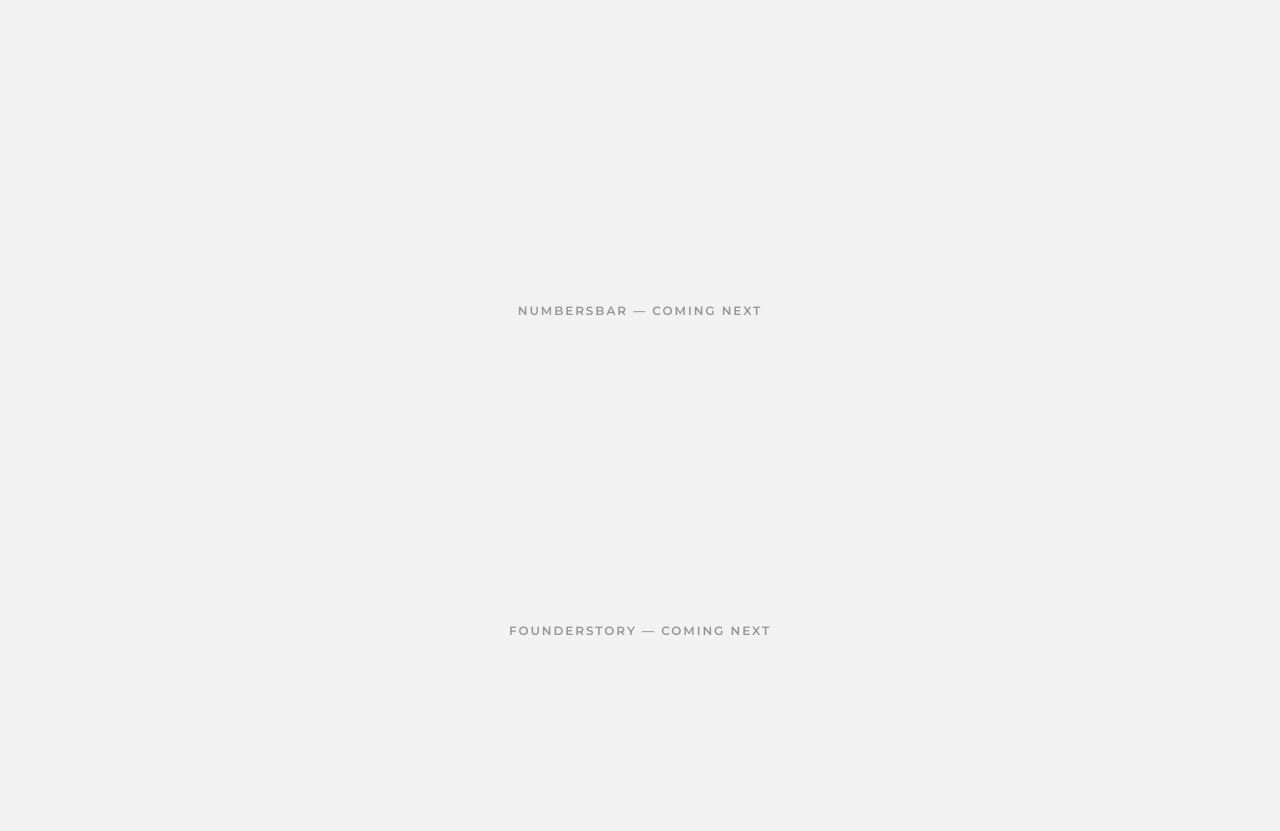
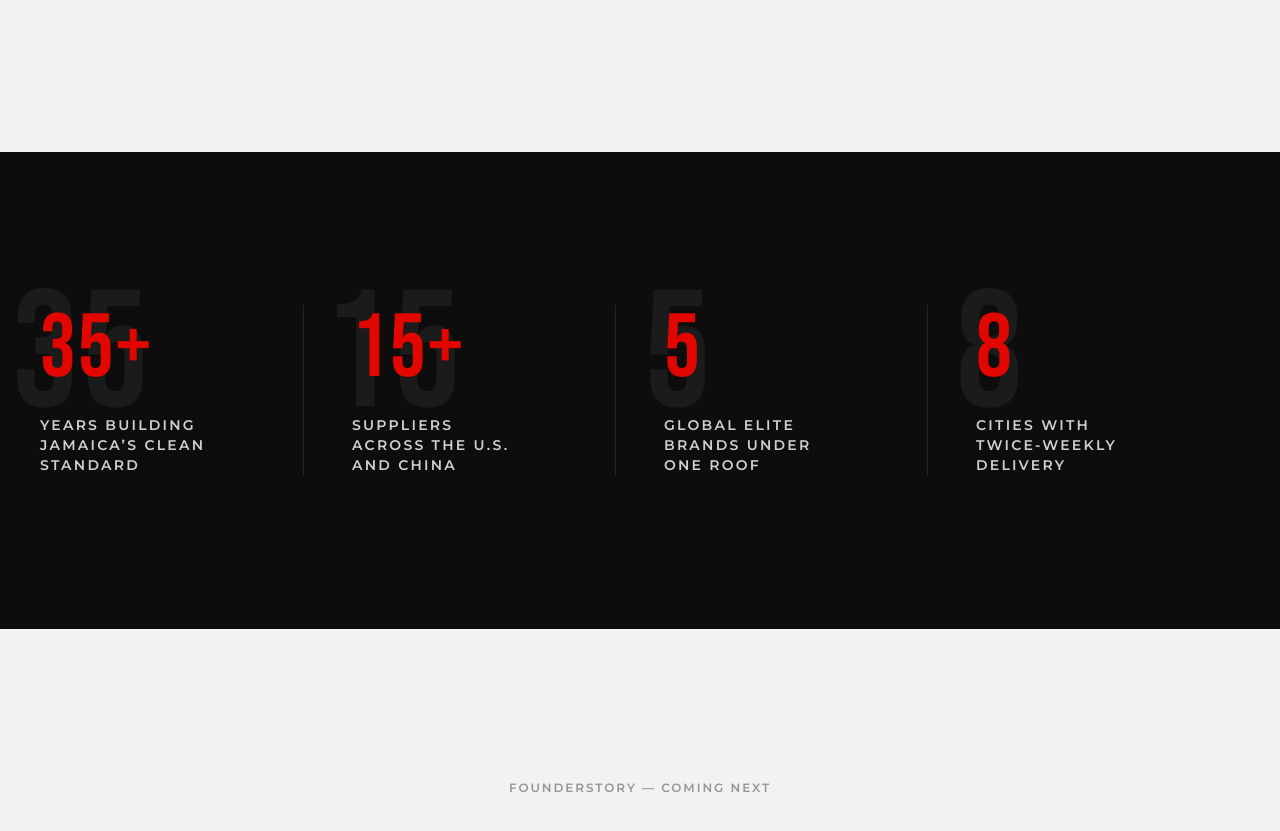
Before and after one commit to liamdatt/mc, a Next.js app in the folder minott-web/: page / in a window 1280 px wide. Shown: the part 8092-8923 px from the top of the page. Built offline with nearby package versions, Linux system fonts and the light colour scheme.

Commit message:
feat(sections): numbers bar with count-up + ghost numerals

```diff
--- a/minott-web/components/sections/NumbersBar.tsx
+++ b/minott-web/components/sections/NumbersBar.tsx
@@ -1,7 +1,48 @@
+"use client";
+import { Section } from "@/components/primitives/Section";
+import { Container } from "@/components/primitives/Container";
+import { AnimatedNumber } from "@/components/primitives/AnimatedNumber";
+
+const STATS = [
+  { value: 35, suffix: "+", label: "Years building Jamaica’s clean standard" },
+  { value: 15, suffix: "+", label: "Suppliers across the U.S. and China" },
+  { value: 5, suffix: "", label: "Global Elite brands under one roof" },
+  { value: 8, suffix: "", label: "Cities with twice-weekly delivery" },
+];
+
 export function NumbersBar() {
   return (
-    <section className="min-h-[40vh] grid place-items-center bg-mec-mist">
-      <p className="eyebrow text-mec-ink/40">NumbersBar — coming next</p>
-    </section>
+    <Section tone="dark">
+      <Container>
+        <ul className="grid grid-cols-1 gap-12 md:grid-cols-2 lg:grid-cols-4">
+          {STATS.map((s, i) => (
+            <li
+              key={s.label}
+              className={`relative flex flex-col items-start ${
+                i < STATS.length - 1
+                  ? "lg:border-r lg:border-mec-pure/10 lg:pr-8"
+                  : ""
+              }`}
+            >
+              <div className="relative">
+                <span
+                  aria-hidden
+                  className="absolute -left-3 -top-3 select-none font-display text-[clamp(6rem,10vw,9rem)] leading-none text-mec-pure/[0.06]"
+                  style={{ transform: "scale(1.3)" }}
+                >
+                  {s.value}
+                </span>
+                <span className="relative block font-display text-[clamp(4.5rem,7vw,6.5rem)] leading-none text-mec-red">
+                  <AnimatedNumber to={s.value} suffix={s.suffix} />
+                </span>
+              </div>
+              <p className="mt-5 max-w-[18ch] text-sm font-semibold uppercase tracking-[0.16em] text-mec-pure/80">
+                {s.label}
+              </p>
+            </li>
+          ))}
+        </ul>
+      </Container>
+    </Section>
   );
 }
```
